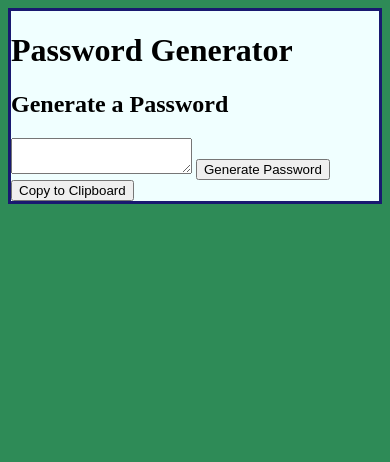
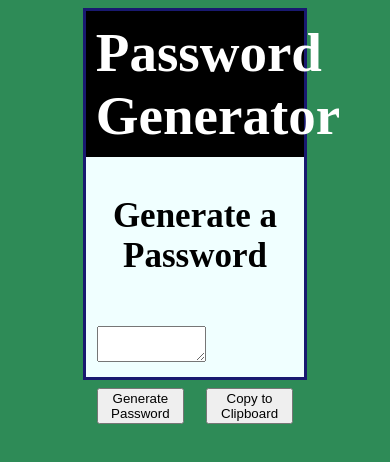
Before and after one commit to ASAENZ-TE/PasswordGenerator, a plain HTML site: page index.html in a window 390 px wide. Drawn offline with Linux system fonts and the light colour scheme.

Commit message:
completed css and responsiveness

```diff
--- a/style.css
+++ b/style.css
@@ -6,4 +6,51 @@ body {
     background-color: azure;
     border: solid midnightblue 3px;
     margin: auto;
+    width: 60%;
+    height: auto;
+    box-sizing: border-box;
 }
+
+#h1 {
+    color:white;
+    background-color: black;
+    text-align: center;
+    margin: auto;
+    font-size: 55px;
+    padding: 10px;
+    box-sizing: border-box,
+}
+
+#h2 {
+    text-align: center;
+    font-size: 35px;
+    padding: 10px;
+    box-sizing: border-box;
+}
+
+.buttons-text {
+    text-align: center;
+    margin: auto;
+    box-sizing: border-box;
+    width: 100%;
+}
+
+#generate {
+    width: 40%;
+    margin: 5%;
+    float: left;
+    box-sizing: border-box;
+}
+
+#copy {
+    width: 40%;
+    margin: 5%;
+    float: left;
+    box-sizing: border-box;
+}
+
+#password {
+    width: 50%;
+    margin: 5%;
+    box-sizing: border-box;
+}
```
